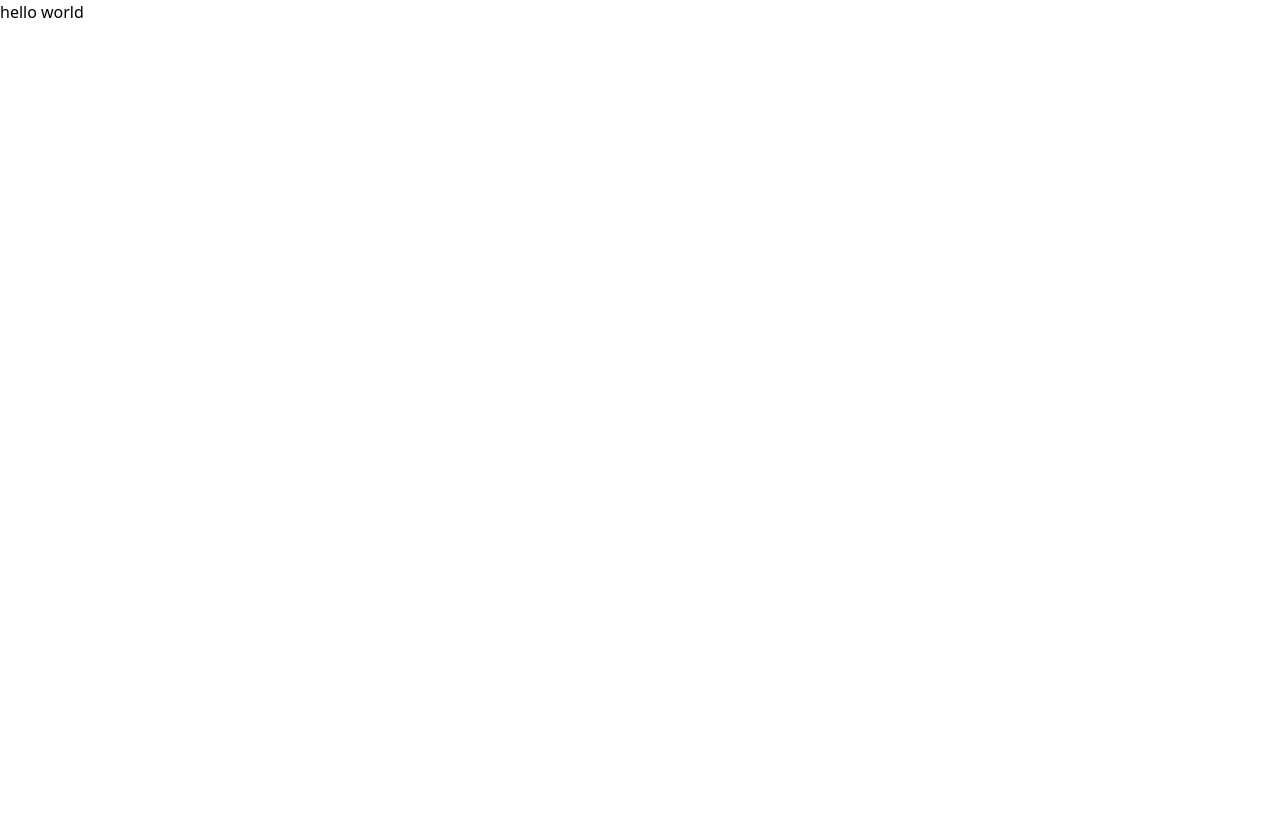
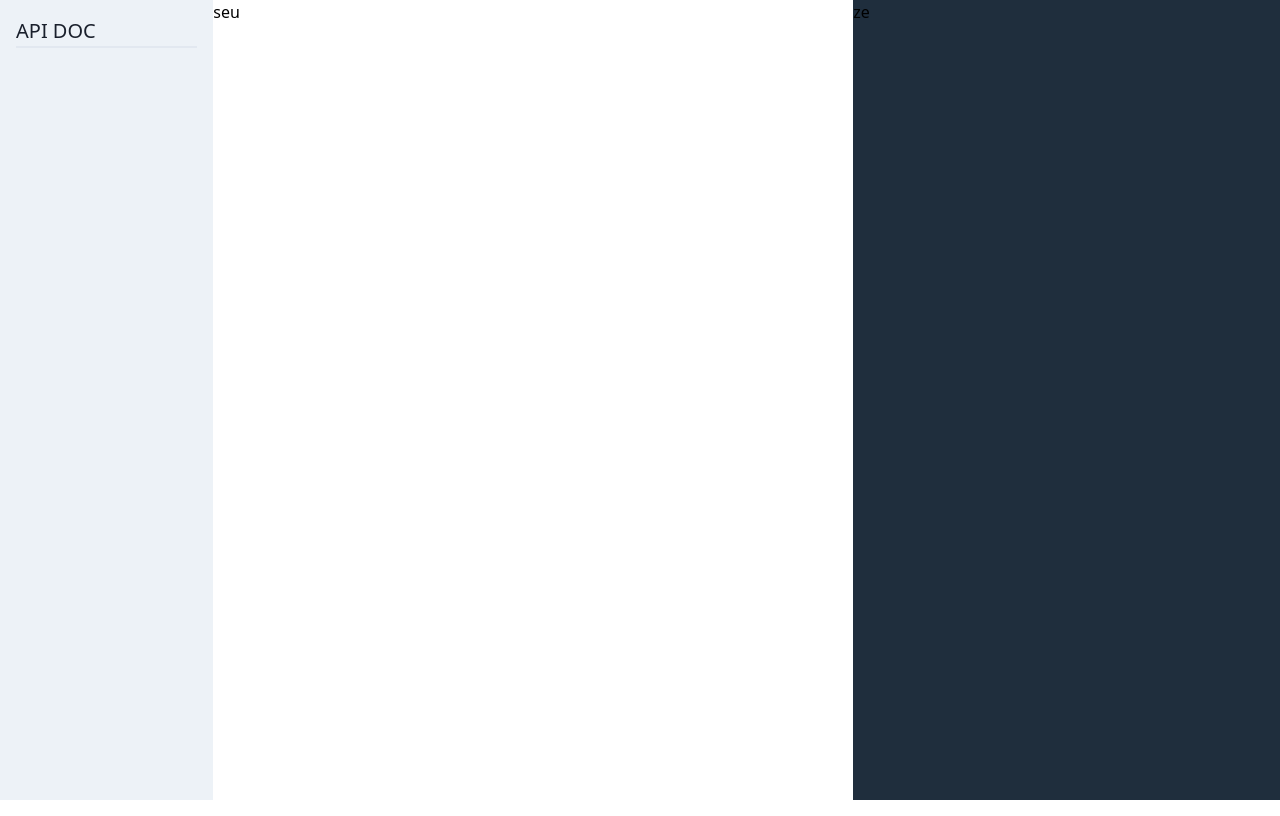
Before and after one commit to FranciscoBBC/api-doc, a Next.js app: page / in a window 1280 px wide. Built offline with nearby package versions, Linux system fonts and the light colour scheme.

Commit message:
creating grid layout

```diff
--- /dev/null
+++ b/components/MainWrapper.tsx
@@ -0,0 +1,16 @@
+import React from 'react';
+import Menu from '@components/Menu';
+
+const MainWrapper = () => {
+  return (
+    <div className="flex mb-4">
+      <div className="w-1/6 bg-gray-200 h-screen">
+        <Menu />
+      </div>
+      <div className="w-1/2 bg-white h-screen">seu</div>
+      <div className="w-1/3 bg-darkBlue h-screen">ze</div>
+    </div>
+  );
+};
+
+export default MainWrapper;
--- /dev/null
+++ b/components/Menu.tsx
@@ -0,0 +1,13 @@
+import React from 'react';
+
+const Menu = () => {
+  return (
+    <div className="p-4">
+      <div className="border-b-2">
+        <h1 className="text-xl font-medium text-gray-900">API DOC</h1>
+      </div>
+    </div>
+  );
+};
+
+export default Menu;
--- a/pages/index.tsx
+++ b/pages/index.tsx
@@ -1,10 +1,11 @@
 import React from 'react';
+import MainWrapper from '@components/MainWrapper';
 
 const Home = () => {
   return (
     <div>
       <main>
-        <h1>hello world</h1>
+        <MainWrapper />
       </main>
     </div>
   );
--- a/tailwind.config.js
+++ b/tailwind.config.js
@@ -2,7 +2,11 @@ module.exports = {
   future: {},
   purge: [],
   theme: {
-    extend: {},
+    extend: {
+      colors: {
+        darkBlue: "#1F2E3D"
+      }
+    },
   },
   variants: {},
   plugins: [],
--- a/tsconfig.json
+++ b/tsconfig.json
@@ -1,5 +1,9 @@
 {
   "compilerOptions": {
+    "baseUrl": ".",
+    "paths": {
+      "@components/*": ["components/*"],
+    },
     "target": "es5",
     "lib": [
       "dom",
```
